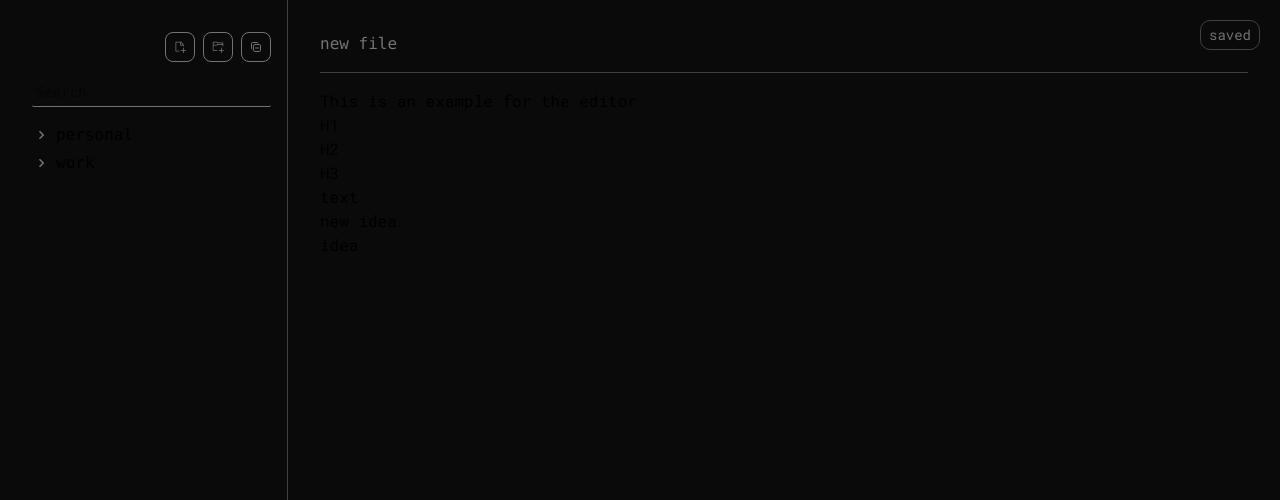
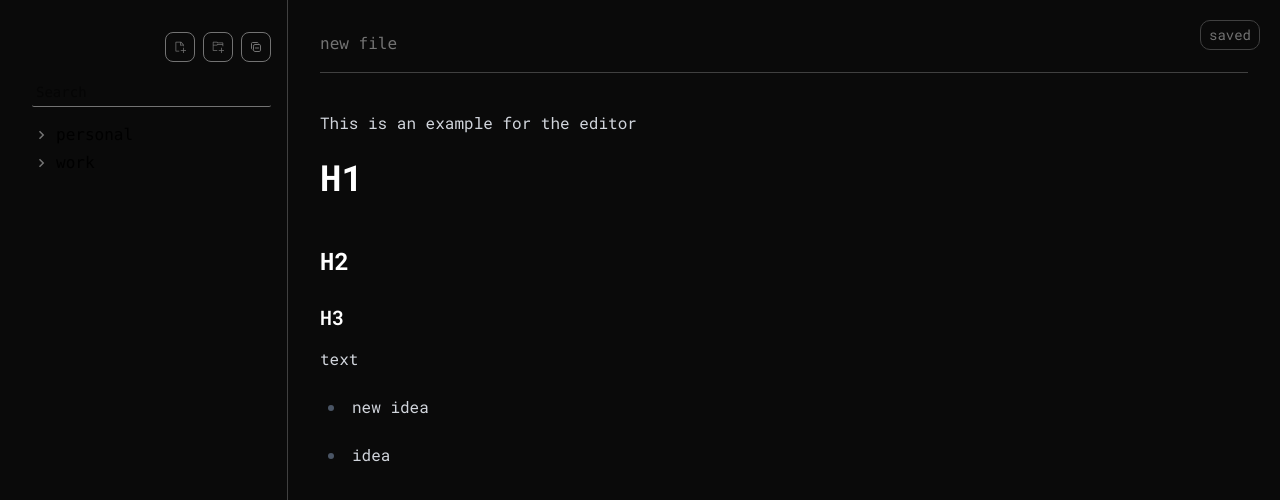
Before and after one commit to pdrmenezes/notes, a Next.js app: page / in a window 1280 px wide. Shown: the top 500 px of the page. Built offline with nearby package versions, Linux system fonts and the light colour scheme.

Commit message:
feat: update tailwindcss + add scrollbar

```diff
--- a/package.json
+++ b/package.json
@@ -4,7 +4,7 @@
   "type": "module",
   "private": true,
   "scripts": {
-    "dev": "next dev",
+    "dev": "next dev --turbo",
     "build": "next build",
     "start": "next start",
     "lint": "next lint"
--- a/src/app/globals.css
+++ b/src/app/globals.css
@@ -1,5 +1,6 @@
-@import 'tailwindcss';
+@import "tailwindcss";
 @import "tw-animate-css";
+@plugin "@tailwindcss/typography";
 /*
   ---break---
 */
@@ -192,3 +193,18 @@
     @apply bg-background text-foreground;
   }
 }
+
+::-webkit-scrollbar {
+  width: 0.75rem;
+}
+
+::-webkit-scrollbar-thumb {
+  border-radius: 100vh;
+  border: 0.125rem solid transparent;
+  background-clip: content-box;
+  background-image: linear-gradient(
+    0deg,
+    oklch(1 0.1 180deg),
+    oklch(1 0.1 0deg)
+  );
+}
```
